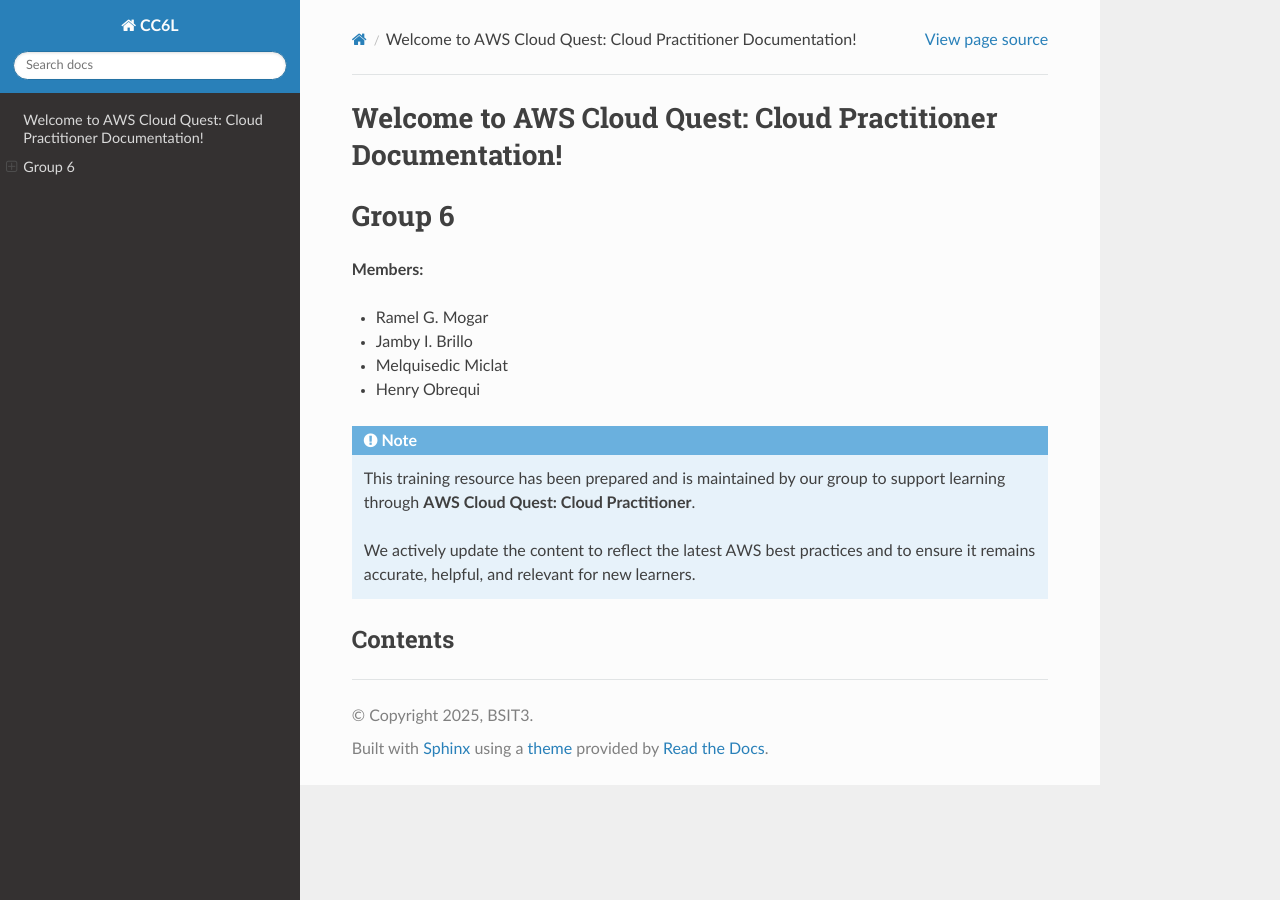
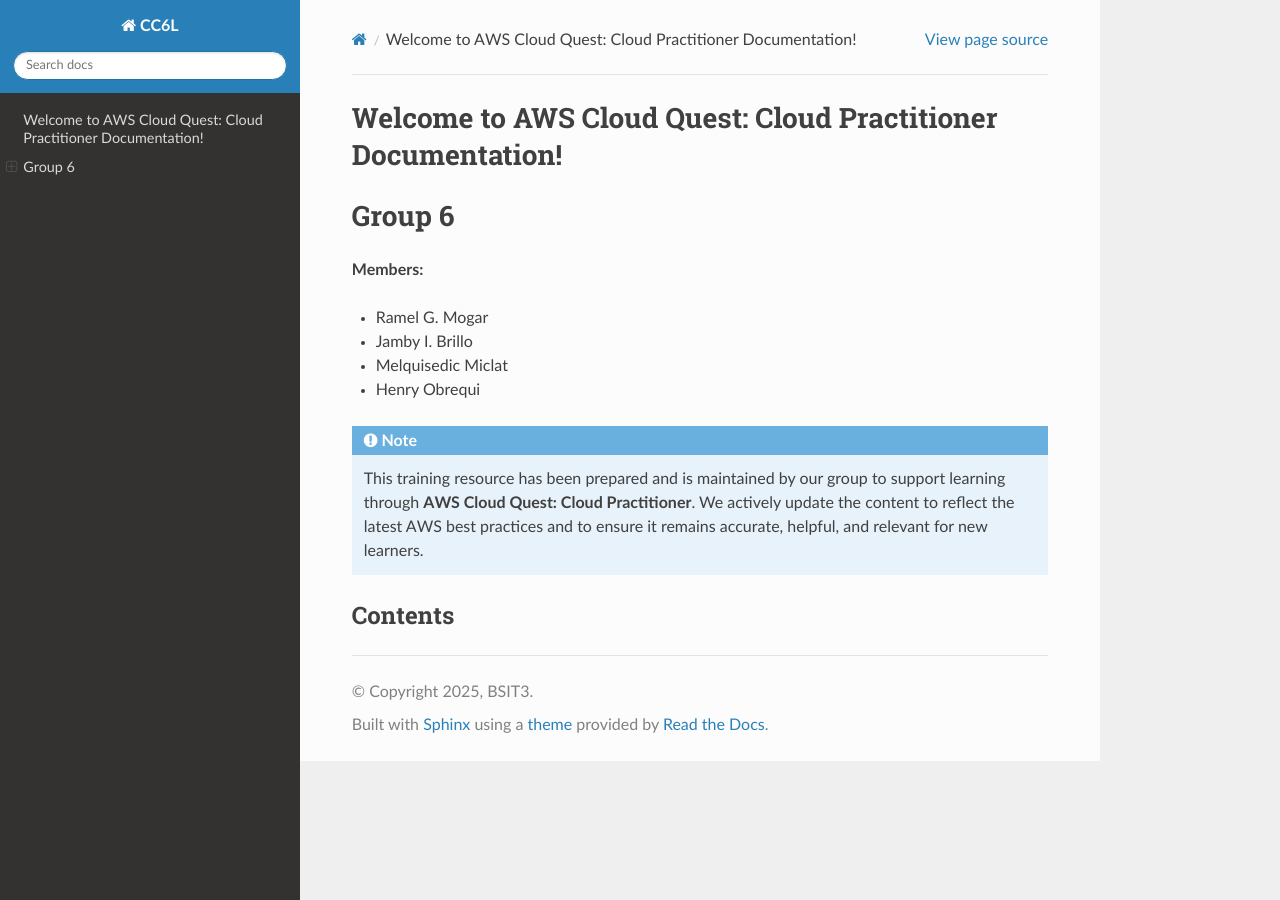
Before and after one commit to jambybrillo/aws_partitioner, a Sphinx documentation site: the page built from docs/source/index.rst, in a window 1280 px wide. Built offline with Sphinx 7.4.7 and the Read the Docs theme 3.1.0, drawn with Linux system fonts in a browser that asks for light colours; pages that are not in the unit, such as notebooks, are missing from menus.

```diff
--- a/docs/source/index.rst
+++ b/docs/source/index.rst
@@ -11,14 +11,12 @@ Group 6
 - Melquisedic Miclat
 - Henry Obrequi
 
-
 .. note::
 
-   This training resource has been prepared and is maintained by our group to support learning through **AWS Cloud Quest: Cloud
-   Practitioner**.
+   This training resource has been prepared and is maintained by our group to support learning through
+   **AWS Cloud Quest: Cloud Practitioner**. We actively update the content to reflect the latest AWS
+   best practices and to ensure it remains accurate, helpful, and relevant for new learners.
 
-   We actively update the content to reflect the latest AWS best practices and to ensure it remains accurate, helpful, and relevant for
-   new learners.
 
 Contents
 --------
```
